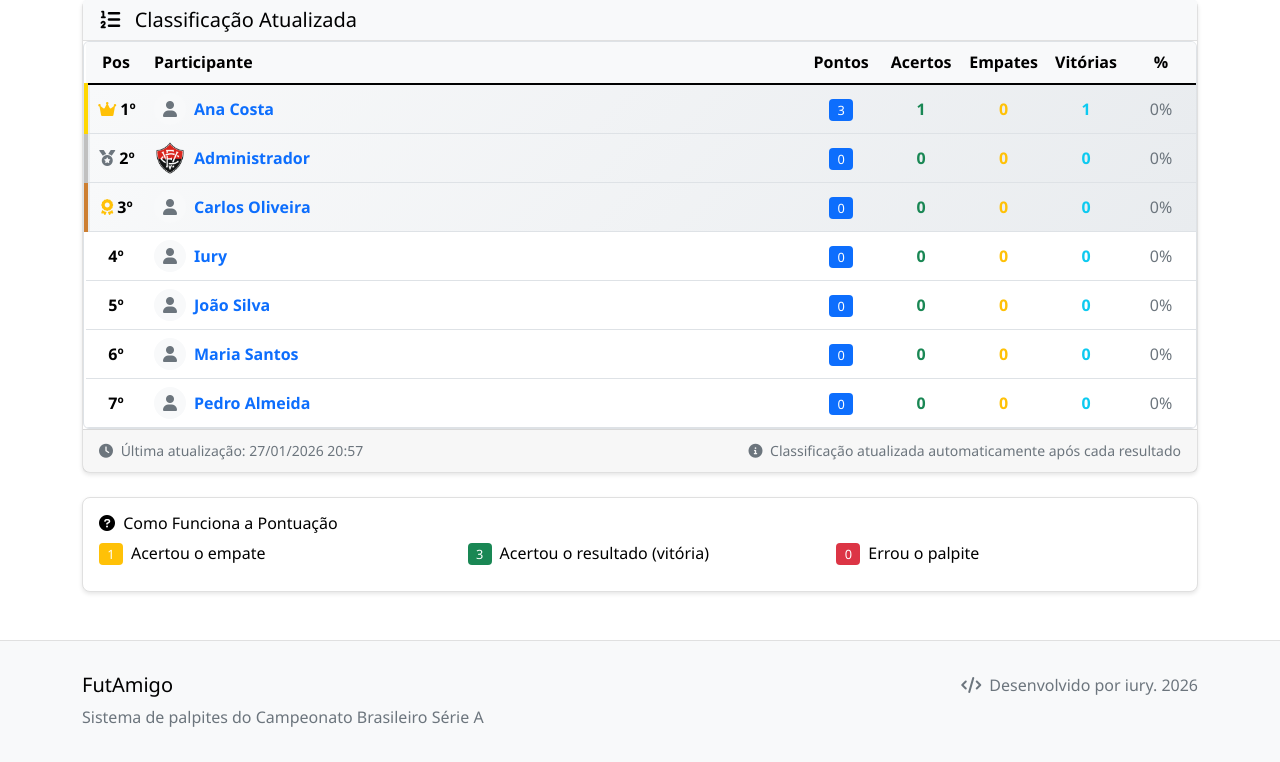
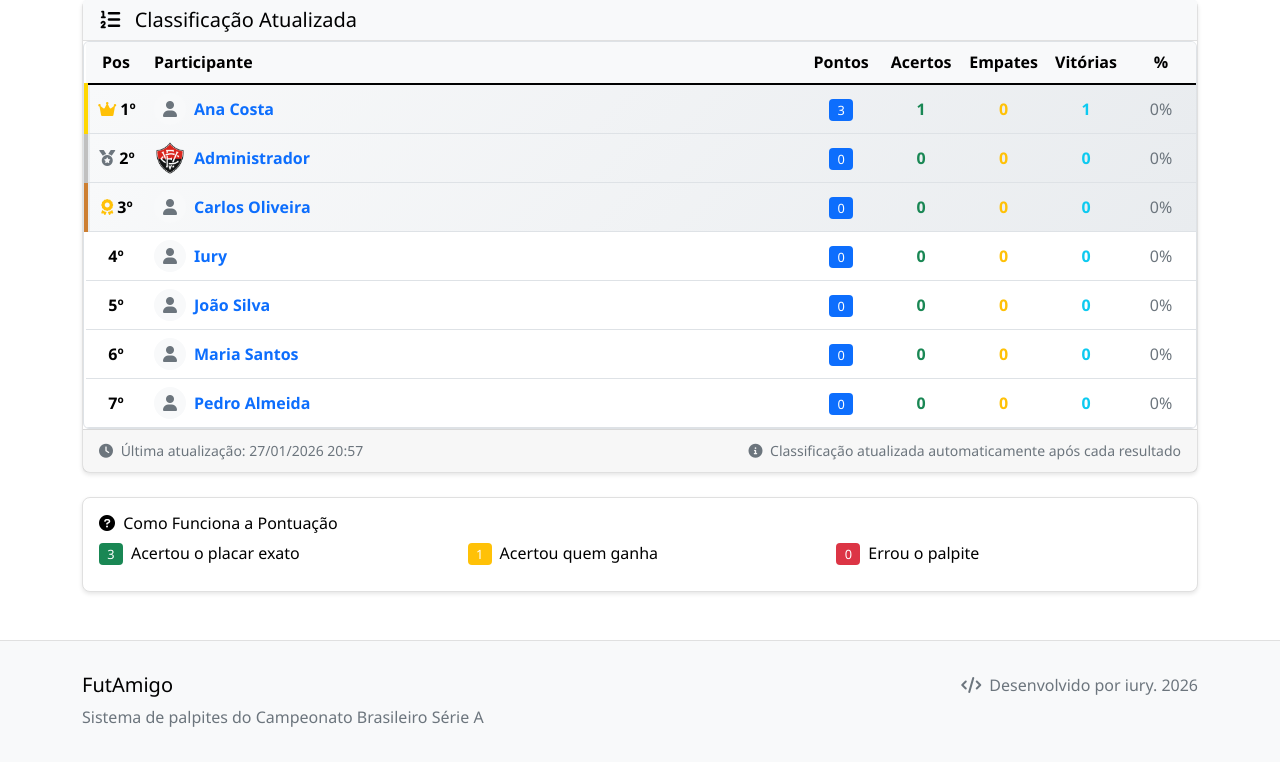
Before and after one commit to SantosJI4/Bolao, a Django app: page /classificacao/ in a window 1280 px wide. Shown: the part 336-1098 px from the top of the page. Run offline with Django 5.2, Linux system fonts and the light colour scheme; data comes from the database, SQL or seed files in the repository.

Commit message:
add nova

```diff
--- a/bolao/models.py
+++ b/bolao/models.py
@@ -183,9 +183,9 @@ class Palpite(models.Model):
         # Pontuação baseada no acerto dos gols
         if (self.gols_casa_palpite == self.jogo.gols_casa and
             self.gols_visitante_palpite == self.jogo.gols_visitante):
-            return 5  # Placar exato = 5 pontos
+            return 3  # Placar exato = 3 pontos
         elif self.resultado_palpite == self.jogo.resultado:
-            return 3  # Acertou apenas o resultado = 3 pontos
+            return 1  # Acertou apenas o resultado (quem ganha) = 1 ponto
         else:
             return 0  # Errou = 0 pontos
 
--- a/bolao/templates/bolao/classificacao.html
+++ b/bolao/templates/bolao/classificacao.html
@@ -185,14 +185,14 @@
                 <div class="row">
                     <div class="col-md-4">
                         <div class="d-flex align-items-center mb-2">
-                            <span class="badge bg-warning me-2">1</span>
-                            <span>Acertou o empate</span>
+                            <span class="badge bg-success me-2">3</span>
+                            <span>Acertou o placar exato</span>
                         </div>
                     </div>
                     <div class="col-md-4">
                         <div class="d-flex align-items-center mb-2">
-                            <span class="badge bg-success me-2">3</span>
-                            <span>Acertou o resultado (vitória)</span>
+                            <span class="badge bg-warning me-2">1</span>
+                            <span>Acertou quem ganha</span>
                         </div>
                     </div>
                     <div class="col-md-4">
--- a/bolao/templates/bolao/home.html
+++ b/bolao/templates/bolao/home.html
@@ -223,8 +223,8 @@
                             <i class="fas fa-calculator fa-3x text-success mb-2"></i>
                             <h6>2. Ganhe Pontos</h6>
                             <p class="text-muted small">
-                                <strong>Empate correto:</strong> 1 ponto<br>
-                                <strong>Resultado correto:</strong> 3 pontos<br>
+                                <strong>Placar exato:</strong> 3 pontos<br>
+                                <strong>Acertar quem ganha:</strong> 1 ponto<br>
                                 <strong>Palpite errado:</strong> 0 pontos
                             </p>
                         </div>
```
